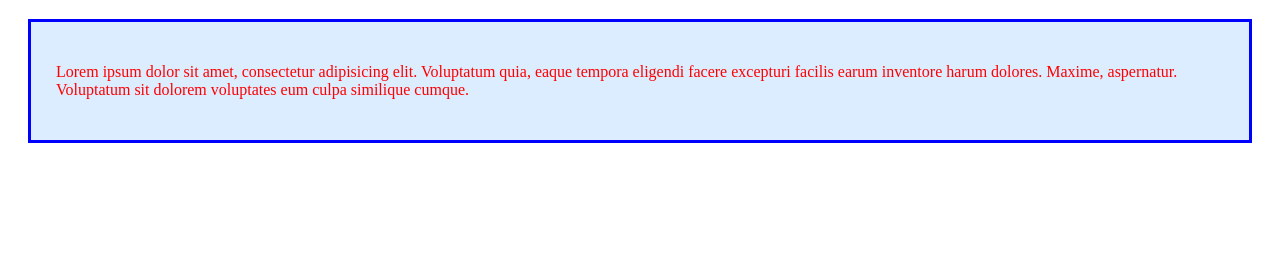
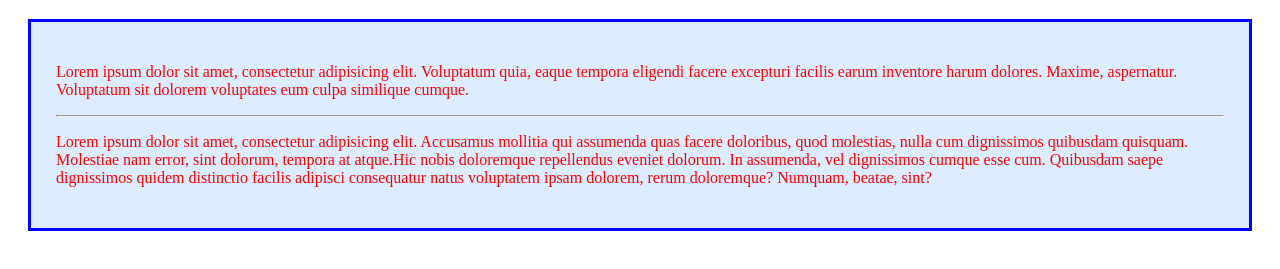
Before and after one commit to webhubUA8/My-test, a plain HTML site: page index.html in a window 1280 px wide. Shown: the part 61-330 px from the top of the page. Drawn offline with Linux system fonts and the light colour scheme.

Commit message:
add in html

```diff
--- a/index.html
+++ b/index.html
@@ -9,6 +9,8 @@
 	<h1>Main title</h1>
 	<div class="dv-1">
 		<p>Lorem ipsum dolor sit amet, consectetur adipisicing elit. Voluptatum quia, eaque tempora eligendi facere excepturi facilis earum inventore harum dolores. Maxime, aspernatur. Voluptatum sit dolorem voluptates eum culpa similique cumque.</p>
+		<hr>
+		<p><span>Lorem ipsum dolor sit amet, consectetur adipisicing elit. Accusamus mollitia qui assumenda quas facere doloribus, quod molestias, nulla cum dignissimos quibusdam quisquam. Molestiae nam error, sint dolorum, tempora at atque.</span><span>Hic nobis doloremque repellendus eveniet dolorum. In assumenda, vel dignissimos cumque esse cum. Quibusdam saepe dignissimos quidem distinctio facilis adipisci consequatur natus voluptatem ipsam dolorem, rerum doloremque? Numquam, beatae, sint?</span></p>
 	</div>
 
 </body>
```
